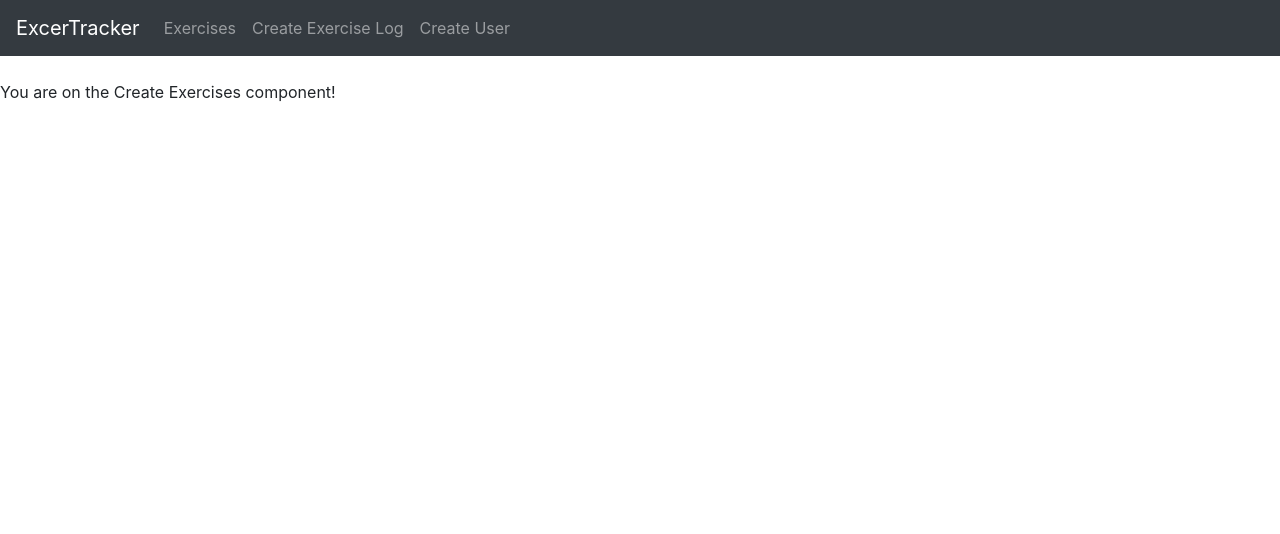
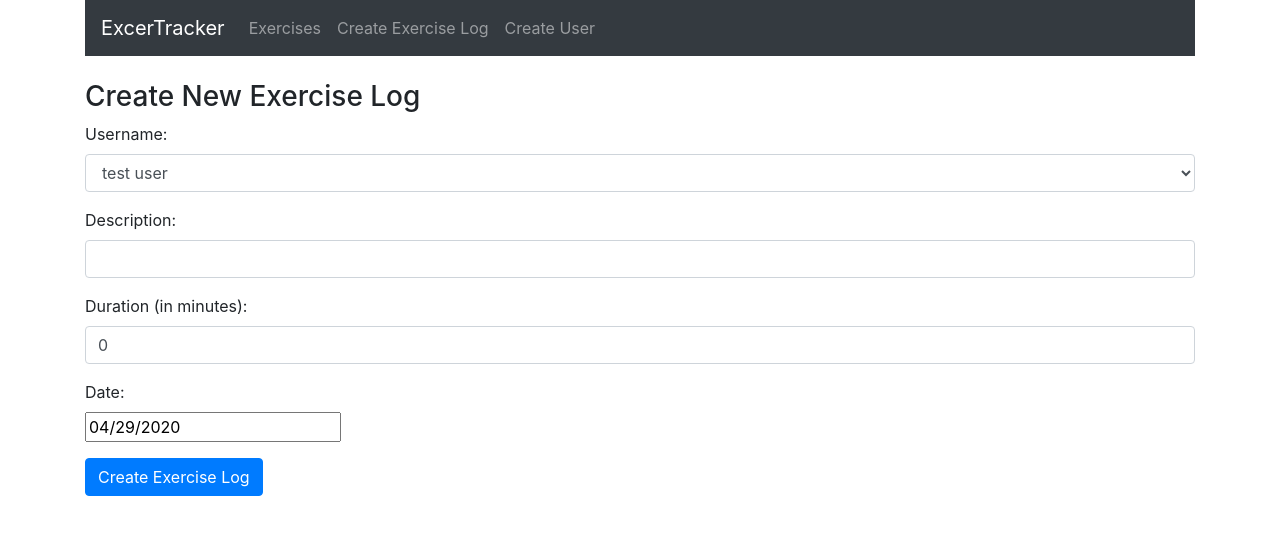
Before and after one commit to davmcgregor/exercise-tracker-mern, a React (Create React App) app: page /create in a window 1280 px wide. Shown: the top 534 px of the page. Built offline with nearby package versions, Linux system fonts and the light colour scheme.

Commit message:
Structure CreateExercise component

```diff
--- a/package.json
+++ b/package.json
@@ -8,6 +8,7 @@
     "@testing-library/user-event": "^7.1.2",
     "bootstrap": "^4.4.1",
     "react": "^16.13.1",
+    "react-datepicker": "^2.14.1",
     "react-dom": "^16.13.1",
     "react-router-dom": "^5.1.2",
     "react-scripts": "3.4.1"
--- a/src/App.js
+++ b/src/App.js
@@ -1,17 +1,19 @@
 import React from 'react';
-import { BrowserRouter as Router, Route } from "react-router-dom";
+import { BrowserRouter as Router, Route } from 'react-router-dom';
 import "bootstrap/dist/css/bootstrap.min.css"
 import { Navbar, ExercisesList, EditExercise, CreateExercise, CreateUser} from './components';
 
 function App() {
   return (
     <Router>
+      <div className="container">
         <Navbar />
         <br />
         <Route path="/" exact component={ExercisesList} />
         <Route path="/edit/:id" component={EditExercise} />
         <Route path="/create" component={CreateExercise} />
         <Route path="/user" component={CreateUser} />
+      </div>
     </Router>
   );
 }
--- a/src/components/CreateExercise/CreateExercise.js
+++ b/src/components/CreateExercise/CreateExercise.js
@@ -1,11 +1,130 @@
 import React, { Component } from 'react';
+import DatePicker from 'react-datepicker';
+import "react-datepicker/dist/react-datepicker.css";
 
 export default class CreateExercise extends Component {
-  render () {
+  constructor(props) {
+    super(props);
+
+    this.onChangeUsername = this.onChangeUsername.bind(this);
+    this.onChangeDescription = this.onChangeDescription.bind(this);
+    this.onChangeDuration = this.onChangeDuration.bind(this);
+    this.onChangeDate = this.onChangeDate.bind(this);
+    this.onSubmit = this.onSubmit.bind(this);
+
+
+    this.state = {
+      username: "",
+      description: "",
+      duration: 0,
+      date: new Date(),
+      users: []
+    }
+  }
+
+  componentDidMount() {
+    this.setState({
+      users: ['test user'],
+      username: 'test user'
+    })
+  }
+
+  onChangeUsername(e) {
+    this.setState({
+      username: e.target.value
+    });
+  }
+
+  onChangeDescription(e) {
+    this.setState({
+      description: e.target.value
+    });
+  }
+
+  onChangeDuration(e) {
+    this.setState({
+      duration: e.target.value
+    });
+  }
+
+  onChangeDate(date) {
+    this.setState({
+      date: date
+    });
+  }
+
+  onSubmit(e) {
+    e.preventDefault();
+
+    const exercise = {
+      username: this.state.username,
+      description: this.state.description,
+      duration: this.state.duration,
+      date: this.state.date
+    }
+
+    console.log(exercise);
+
+    window.location = '/'
+  }
+
+  render() {
     return (
-      <div>
-        <p>You are on the Create Exercises component!</p>
-      </div>
+    <div>
+      <h3>Create New Exercise Log</h3>
+      <form onSubmit={this.onSubmit}>
+        <div className="form-group">
+          <label>Username: </label>
+          <select ref="userInput"
+              required
+              className="form-control"
+              value={this.state.username}
+              onChange={this.onChangeUsername}>
+              {
+                this.state.users.map(function(user) {
+                  return <option
+                    key={user}
+                    value={user}>{user}
+                    </option>;
+                })
+              }
+          </select>
+        </div>
+        <div className="form-group">
+          <label>Description: </label>
+          <input
+            type="text"
+            required
+            className="form-control"
+            value={this.state.description}
+            onChange={this.onChangeDescription}
+            />
+        </div>
+        <div className="form-group">
+          <label>Duration (in minutes): </label>
+          <input
+            type="text"
+            required
+            className="form-control"
+            value={this.state.duration}
+            onChange={this.onChangeDuration}
+            />
+        </div>
+        <div className="form-group">
+          <label>Date: </label>
+          <div>
+            <DatePicker
+              selected={this.state.date}
+              onChange={this.onChangeDate}
+            />
+          </div>
+        </div>
+
+        <div className="form-group">
+          <input type="submit" value="Create Exercise Log" className="btn btn-primary" />
+        </div>
+      </form>
+    </div>
     )
   }
 }
--- a/src/components/ExercisesList/ExerciseList.js
+++ b/src/components/ExercisesList/ExercisesList.js
@@ -1,6 +1,6 @@
 import React, { Component } from 'react';
 
-export default class ExerciseList extends Component {
+export default class ExercisesList extends Component {
   render () {
     return (
       <div>
```
Also changed, not shown: 1 other file (tests, documents, lock files or other folders). Lines whose indentation alone changed are shown as unchanged.
